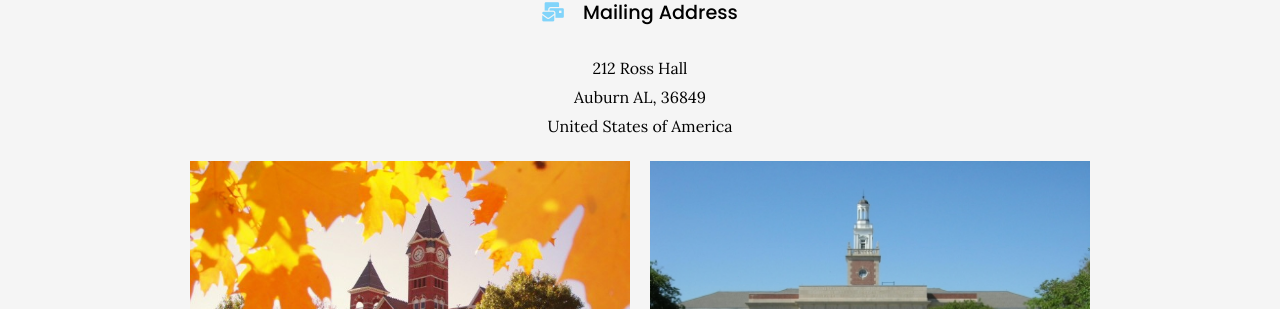
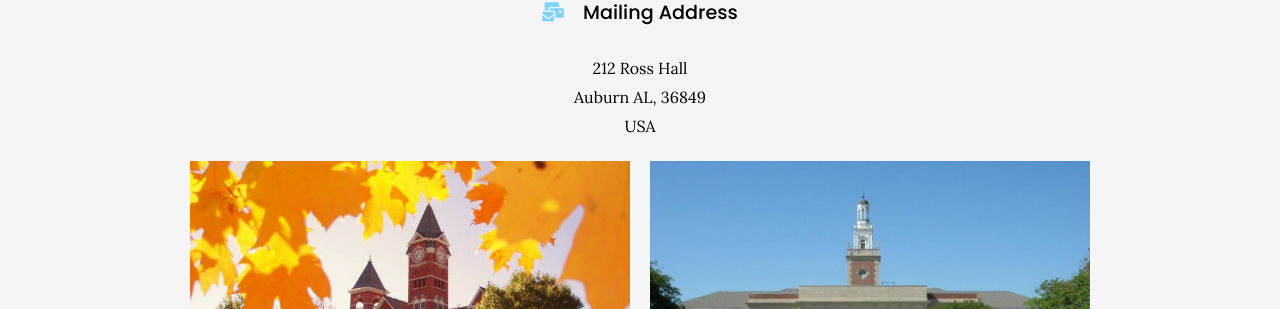
Before and after one commit to mistriotis-lab/mistriotis-lab.github.io, a Jekyll site: the page built from contact/index.md, in a window 1280 px wide. Shown: the part 544-853 px from the top of the page. Built offline with Jekyll 4.4.1, drawn with Linux system fonts in a browser that asks for light colours; nearby versions of some CDN libraries.

Commit message:
Update index.md

```diff
--- a/contact/index.md
+++ b/contact/index.md
@@ -45,7 +45,7 @@ We are located on the 1st floor of the Wilmore Laboratories.
 
 212 Ross Hall
 Auburn AL, 36849
-United States of America
+USA
 {:.center}
 
 {% capture col1 %}
```
